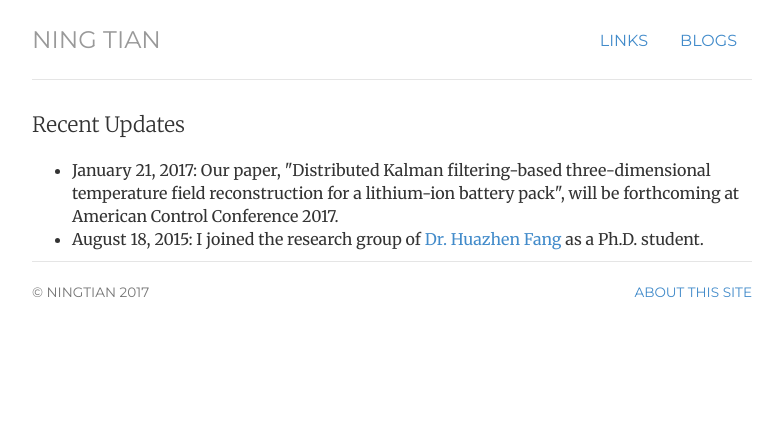
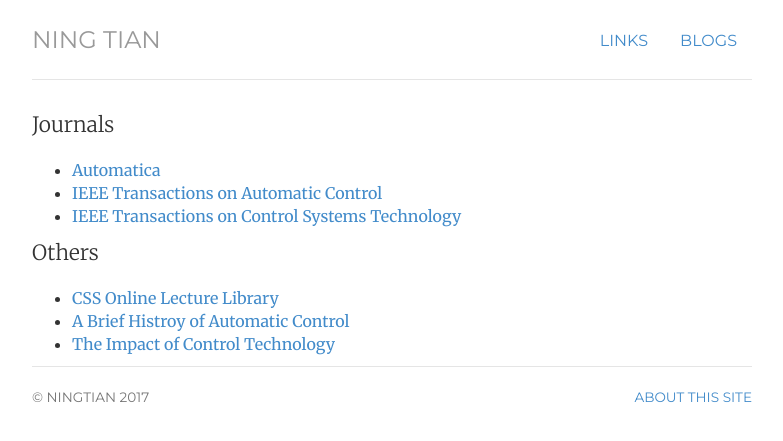
Before and after one commit to ningtian/ningtian.github.io, a Jekyll site: the page built from links/index.html, in a window 1280 px wide. Shown: the top 441 px of the page, without its empty margins (248-1031 px from the left). Built offline with Jekyll 4.4.1, drawn with Linux system fonts in a browser that asks for light colours.

Commit message:
Update index.html

```diff
--- a/links/index.html
+++ b/links/index.html
@@ -12,12 +12,36 @@ description: Links for Ning Tian.
 	<!--<a href="/files/Ning-CV-2015.pdf" class="btn btn-default pull-right" title="Download CV as PDF">Download CV</a>-->
 	<div itemscope itemtype="http://data-vocabulary.org/Person">
 
-	<p class="lead"><span itemprop="name">Recent Updates</span></p>
+	<p class="lead"><span itemprop="name">Journals</span></p>
 	<ul>
 
-		<li>January 21, 2017: Our paper, "Distributed Kalman filtering-based three-dimensional temperature field reconstruction for a lithium-ion battery pack", will be forthcoming at American Control Conference 2017. </li>
+		<li><a href="http://www.sciencedirect.com/science/journal/00051098">Automatica</a> </li>
 
-		<li>August 18, 2015: I joined the research group of <a href="http://fang.faculty.ku.edu/">Dr. Huazhen Fang</a> as a Ph.D. student. </li>
+		<li><a href="http://ieeexplore.ieee.org/xpl/RecentIssue.jsp?punumber=9">IEEE Transactions on Automatic Control</a> </li>
+
+		<li><a href="http://ieeexplore.ieee.org/xpl/RecentIssue.jsp?punumber=87">IEEE Transactions on Control Systems Technology</a> </li>
+
+
+	<!--<li>Lead UX, UI design, and front-end development for a Mellon-funded <a href="http://www.publishing.umich.edu/projects/hydra/" title="Hydra/Fedora Mellon Grant">open-source platform that will enable the publication and preservation of digitally enriched humanities monographs</a>. The platform will enable digital publishing fully-encoded XML in <a href="http://projecthydra.org/" title="Project Hydra">Hydra powered Fedora repositories</a>.</li>
+	<li>Develop scripts and improve workflows for converting and publishing content in specific XML schemas.</li>-->
+	</ul>
+
+
+        </div>
+
+
+	<div itemscope itemtype="http://data-vocabulary.org/Person">
+
+	<p class="lead"><span itemprop="name">Others</span></p>
+	<ul>
+
+
+		<li><a href="http://www.ieeecss-oll.org/">CSS Online Lecture Library </a> </li>
+
+		<li><a href="http://www.ieeecss.org/CSM/library/1996/june1996/02-HistoryofAutoCtrl.pdf">A Brief Histroy of Automatic Control </a> </li>
+
+		<li><a href="https://s3-us-west-2.amazonaws.com/cc-ieeecss/IoCT-FullReport_v2.pdf">The Impact of Control Technology </a> </li>
+
 
 	<!--<li>Lead UX, UI design, and front-end development for a Mellon-funded <a href="http://www.publishing.umich.edu/projects/hydra/" title="Hydra/Fedora Mellon Grant">open-source platform that will enable the publication and preservation of digitally enriched humanities monographs</a>. The platform will enable digital publishing fully-encoded XML in <a href="http://projecthydra.org/" title="Project Hydra">Hydra powered Fedora repositories</a>.</li>
 	<li>Develop scripts and improve workflows for converting and publishing content in specific XML schemas.</li>-->
```
